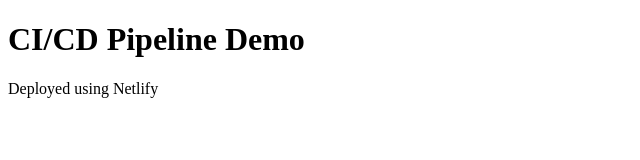
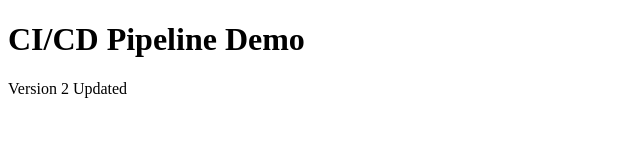
Before and after one commit to Asmisharma08/devops-webapp, a plain HTML site: page index.html in a window 1280 px wide. Shown: the full height of the page, 0-640 px from the left. Drawn offline with Linux system fonts and the light colour scheme.

Commit message:
Update website version 2

```diff
--- a/index.html
+++ b/index.html
@@ -5,6 +5,6 @@
 </head>
 <body>
   <h1>CI/CD Pipeline Demo</h1>
-  <p>Deployed using Netlify</p>
+  <p>Version 2 Updated</p>
 </body>
 </html>
```
